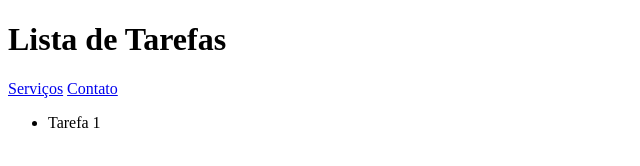
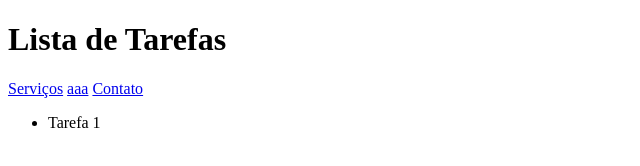
Before and after one commit to tayanibritto/lista-de-tarefas, a plain HTML site: page index.html in a window 1280 px wide. Shown: the full height of the page, 0-640 px from the left. Drawn offline with Linux system fonts and the light colour scheme.

Commit message:
Update index.html

```diff
--- a/index.html
+++ b/index.html
@@ -11,6 +11,7 @@
     </header>
     <nav>
         <a href="servicos.html">Serviços</a>
+        <a href="aaa.html">aaa</a>
         <a href="contato.html">Contato</a>
     </nav>
 
```
